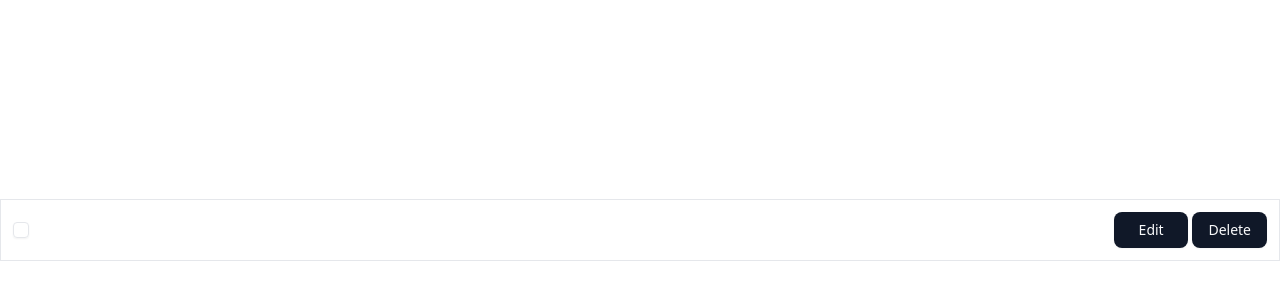
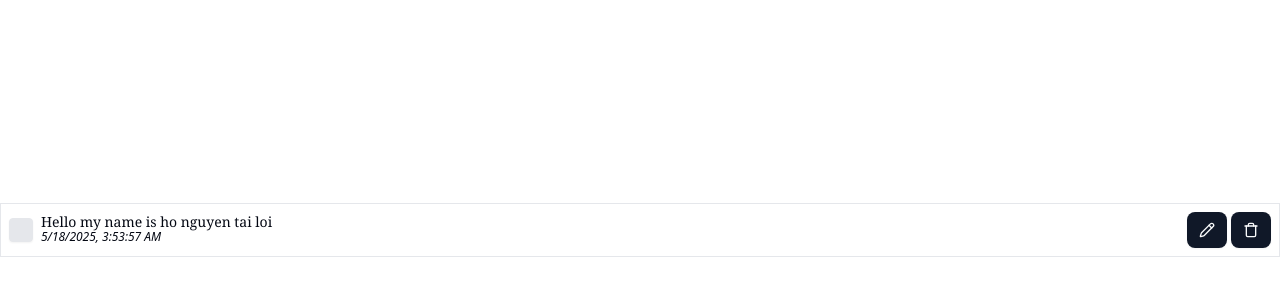
Before and after one commit to loihnt05/to-do-app, a React (Vite) app in the folder frontend/: page /test in a window 1280 px wide. Shown: the part 170-470 px from the top of the page. Built offline with nearby package versions, Linux system fonts and the light colour scheme.

Commit message:
update final component todoitem

```diff
--- a/frontend/src/components/TodoItem.tsx
+++ b/frontend/src/components/TodoItem.tsx
@@ -2,26 +2,35 @@ import { Checkbox } from '@/components/ui/checkbox.tsx';
 import { Label } from '@/components/ui/label.tsx';
 import { Button } from '@/components/ui/button.tsx';
 import * as React from 'react';
+import { Pencil, Trash } from 'lucide-react';
 
 function TodoItem() {
   const [checked, setChecked] = React.useState(false);
+  const [date] = React.useState(new Date());
+  const handleCheck = () => {
+    setChecked(!checked);
+  }
   return (
-    <div className={'flex items-center gap-2 w-full border p-3'}>
+    <div className={'flex items-center gap-2 w-full border p-2'}>
       {/*check*/}
-      <Checkbox id={'temp'} onCheckedChange={() => setChecked(!checked)} />
-      {/*content*/}
-      <Label htmlFor={'temp'}
-             className={'text-sm font-medium leading-none ' +
-               'peer-d' +
-               'isabled:cursor-not-allowed peer-disabled:opacity-70'
-               + `${(checked) ? ' line-through' : ''}`}>
-
-      </Label>
-
+      <Checkbox id={'temp'} onCheckedChange={handleCheck} className={'w-6 h-6 bg-gray-200 border'} />
+      <div className={'flex flex-col'}>
+        {/*content*/}
+        <Label htmlFor={'temp'}
+               className={'font-medium font-serif'
+                 + `${(checked) ? ' line-through decoration-1 opacity-50 decoration-gray-500 font-light italic' : ''}`}>
+          Hello my name is ho nguyen tai loi
+        </Label>
+        <p className={'font-sans text-xs font-light italic'}>{date.toLocaleString()}</p>
+      </div>
       {/*edit and remove*/}
       <div className={'grid grid-cols-2 ml-auto gap-1'}>
-        <Button className={''}>Edit</Button>
-        <Button>Delete</Button>
+        <Button className={'hover:cursor-pointer'}>
+          <Pencil></Pencil>
+        </Button>
+        <Button className={'hover:cursor-pointer'}>
+          <Trash></Trash>
+        </Button>
       </div>
     </div>
   );
```
